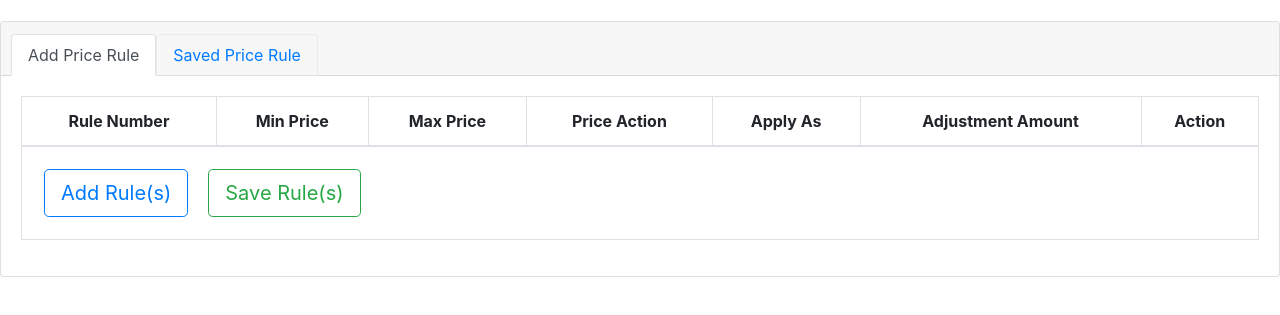
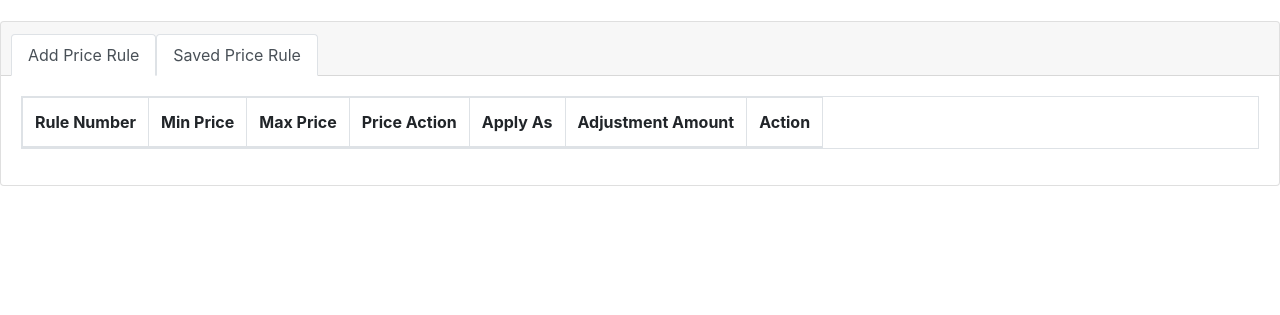
Before and after one commit to SapnaDorbi/PriceRulesForEcommerceWebsite, a plain HTML site: page index.html in a window 1280 px wide. Both pictures are taken after a click on the link "Saved Price Rule". Shown: the part 51-366 px from the top of the page. Drawn offline with nearby package versions, Linux system fonts and the light colour scheme.

Commit message:
working on nav bar

```diff
--- a/index.html
+++ b/index.html
@@ -31,8 +31,8 @@
         </ul>
       </div>
       <div class="card-body">
-        <form id="price-rules-form">
-          <table class="table table-bordered">
+        <table class="table table-bordered" id="add-price-rule-table">
+          <form id="price-rules-form">
             <thead>
               <tr>
                 <th scope="col" class="add-price-rule-heading rule-number">
@@ -102,12 +102,20 @@
                 </td>
               </tr>
             </tfoot>
-          </table>
-        </form>
+          </form>
+        </table>
+
         <!-- Table for saved price rule -->
-        <table class="table table-bordered" style="display: none;">
+        <table
+          class="table table-bordered"
+          id="save-price-rule-table"
+          style="display: none;"
+        >
           <thead>
             <tr>
+              <th scope="col" class="add-price-rule-heading rule-number">
+                Rule Number
+              </th>
               <th scope="col" class="input-type" id="saved_min_price">
                 Min Price
               </th>
--- a/js/main.js
+++ b/js/main.js
@@ -172,11 +172,27 @@ var UTIL = (function (domU) {
     .querySelector("#price-rules")
     .addEventListener("click", function (e) {
       if (e.target.className.includes("delete-row")) {
-        console.log(e.target, "check..target");
         e.target.parentNode.parentNode.nextSibling.remove();
         e.target.parentNode.parentNode.nextSibling.remove();
         e.target.parentNode.parentNode.remove();
         // e.stopPropagation();
+      }
+    });
+
+  document
+    .querySelector(".card-header")
+    .addEventListener("click", function (e) {
+      if (e.target.innerHTML == "Saved Price Rule") {
+        document.getElementById("save-price-rule-table").style.display =
+          "block";
+        document.getElementById("add-price-rule-table").style.display = "none";
+        console.log(e.target.parentNode, typeof e.target.parentNode, "hteef");
+        // e.target.parentNode.previousSibling.firstChild.classList.remove(
+        //   "active"
+        // );
+        e.target.classList.add("active");
+      }
+      if (e.target.innerHTML == "Add Price Rule") {
       }
     });
 
```
